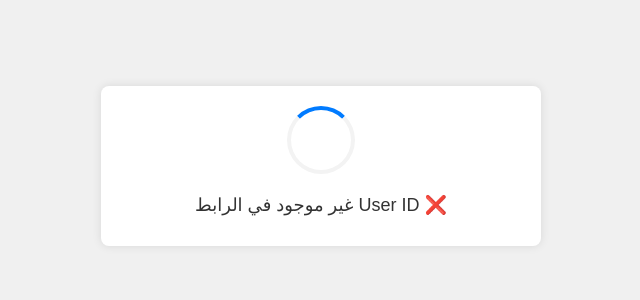
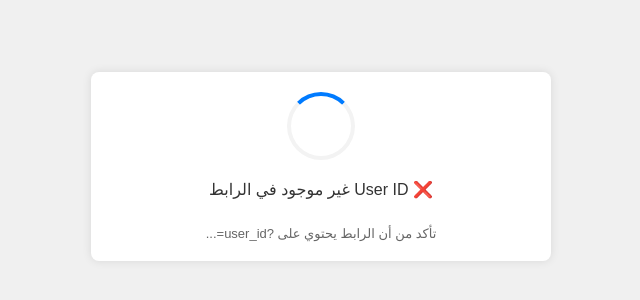
Before and after one commit to lonardo123/test, a browser extension: page worker.html in a window 1280 px wide. Shown: the part 234-534 px from the top of the page, without its empty margins (319-959 px from the left). Drawn offline with Linux system fonts and the light colour scheme.

Commit message:
Update worker.html

```diff
--- a/worker.html
+++ b/worker.html
@@ -1,7 +1,8 @@
 <!DOCTYPE html>
 <html lang="ar">
 <head>
-  <meta charset="UTF-8">
+  <meta charset="UTF-8" />
+  <meta name="viewport" content="width=device-width,initial-scale=1" />
   <title>TasksRewardBot - جارٍ التشغيل...</title>
   <style>
     body {
@@ -20,7 +21,7 @@
       background: white;
       border-radius: 8px;
       box-shadow: 0 0 10px rgba(0,0,0,0.1);
-      width: 400px;
+      width: 420px;
     }
     .spinner {
       width: 60px;
@@ -36,19 +37,25 @@
       100% { transform: rotate(360deg); }
     }
     .message {
-      font-size: 18px;
+      font-size: 16px;
       margin: 10px 0;
       color: #333;
+      min-height: 36px;
+    }
+    .small {
+      font-size: 13px;
+      color: #666;
+      margin-top: 8px;
     }
   </style>
 </head>
 <body>
   <div class="container">
-    <div class="spinner"></div>
+    <div class="spinner" aria-hidden="true"></div>
     <div class="message" id="statusMessage">يرجى الانتظار لحظة...</div>
+    <div class="small" id="debugInfo" style="display:none;"></div>
   </div>
 
-  <!-- ✅ السكربت الخارجي -->
   <script src="worker.js"></script>
 </body>
 </html>
```
